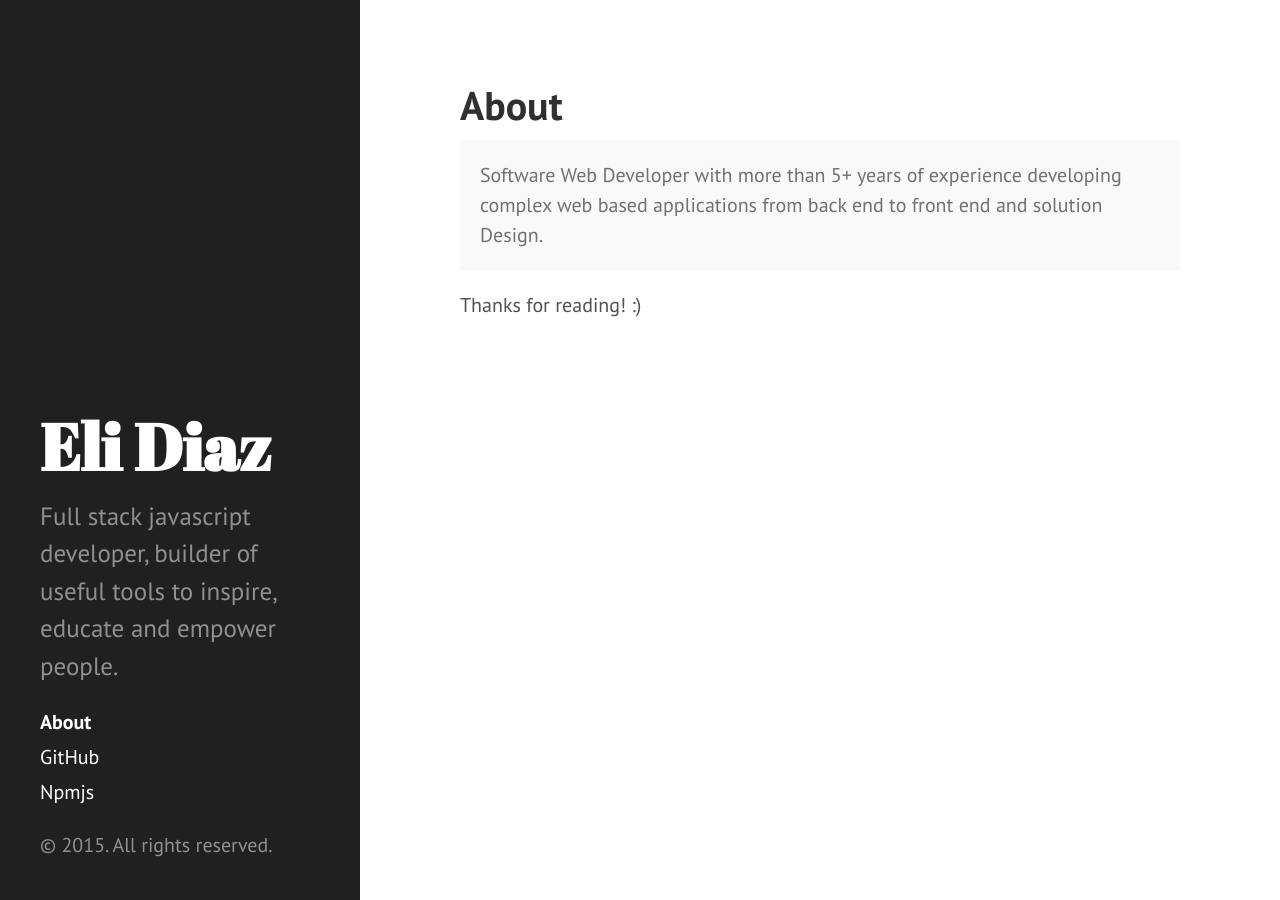
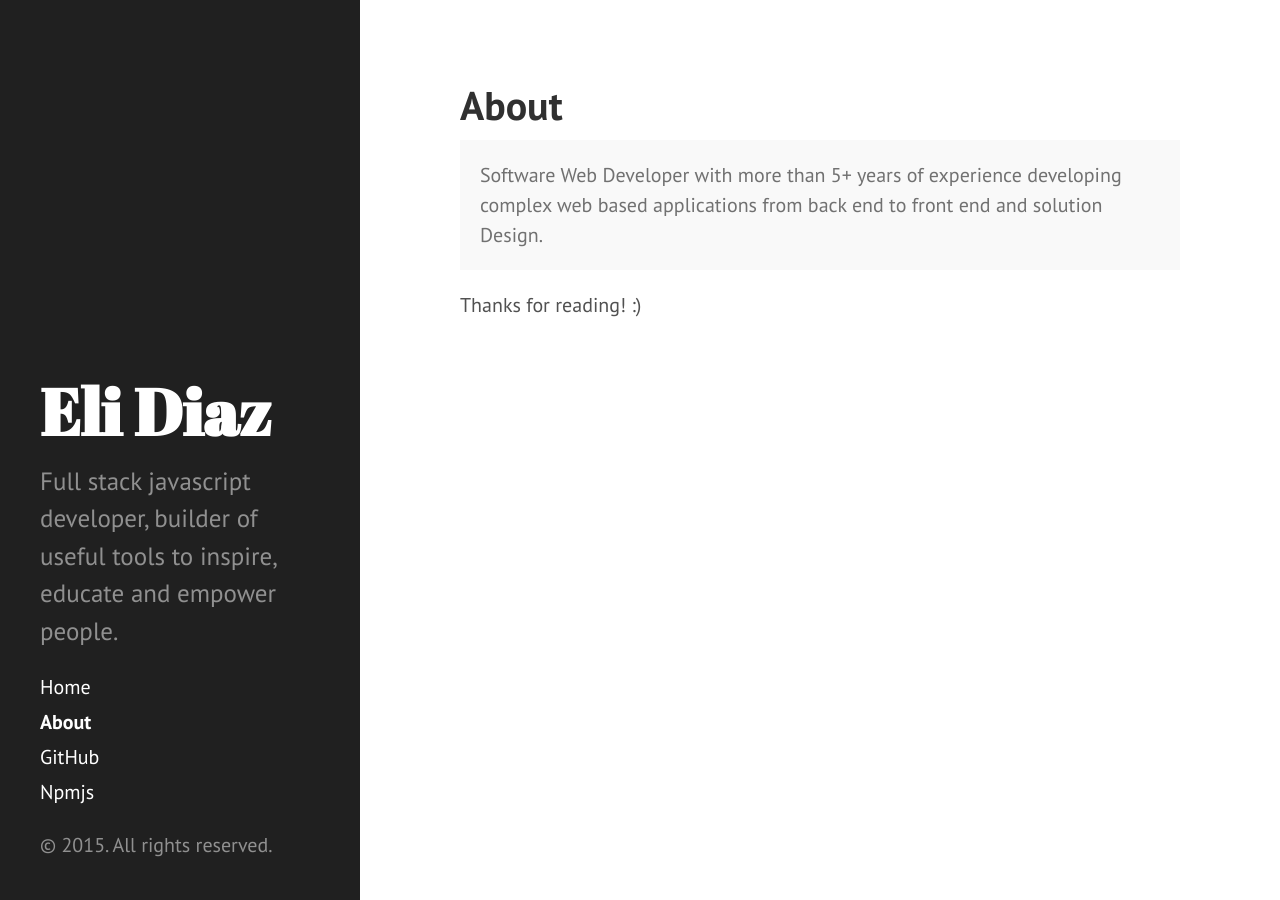
Before and after one commit to elidiazgt/elidiazgt.github.io, a Jekyll site: the page built from about.md, in a window 1280 px wide. Built offline with Jekyll 4.4.1, drawn with Linux system fonts in a browser that asks for light colours; Markdown is read by kramdown in place of the engine named in the settings.

Commit message:
Update sidebar.html

```diff
--- a/_includes/sidebar.html
+++ b/_includes/sidebar.html
@@ -10,7 +10,7 @@
     </div>
 
     <nav class="sidebar-nav">
-      <!--<a class="sidebar-nav-item{% if page.url == site.baseurl %} active{% endif %}" href="{{ site.baseurl }}">Home</a>-->
+      <a class="sidebar-nav-item{% if page.url == site.baseurl %} active{% endif %}" href="{{ site.baseurl }}">Home</a>
 
       {% comment %}
         The code below dynamically generates a sidebar nav of pages with
```
